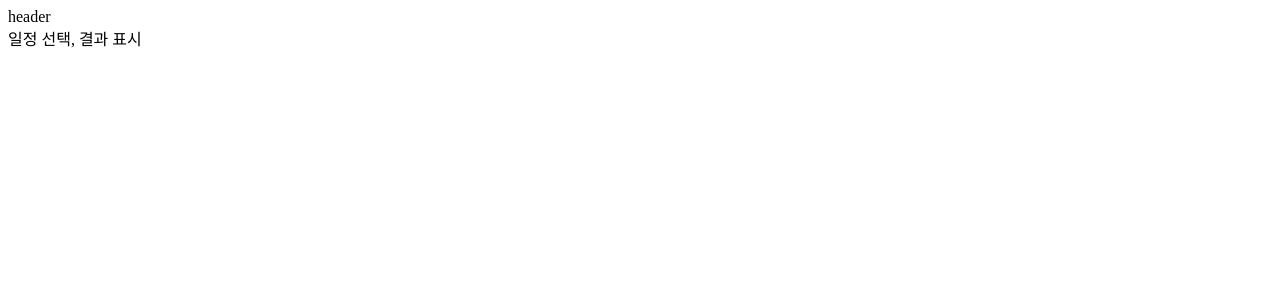
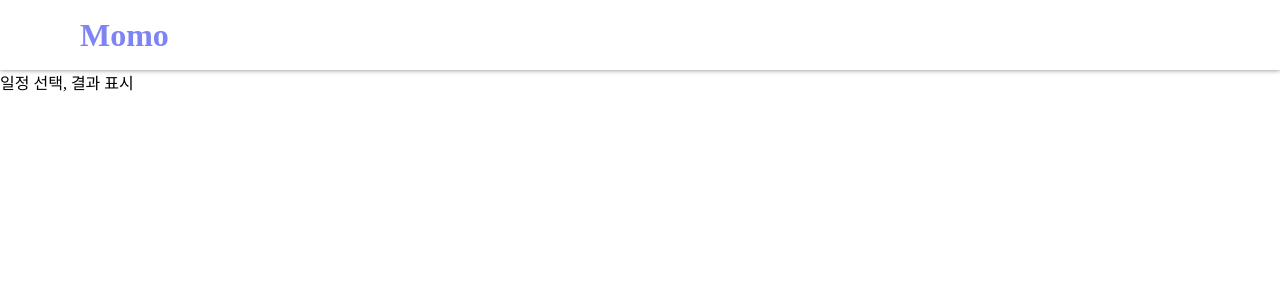
Before and after one commit to Modu-Moija/momo-front, a React (Create React App) app: page /result in a window 1280 px wide. Shown: the top 300 px of the page. Built offline with nearby package versions, Linux system fonts and the light colour scheme.

Commit message:
set scss, make header

```diff
--- a/src/Components/Header.tsx
+++ b/src/Components/Header.tsx
@@ -3,7 +3,9 @@ import React from 'react';
 const Header = () => {
 	const a = 1;
 	return (
-		<div>header</div>
+		<header>
+			<div className="title">Momo</div>
+		</header>
 	);
 };
 
--- a/src/Components/Layout.tsx
+++ b/src/Components/Layout.tsx
@@ -4,7 +4,7 @@ import { Header } from '.';
 const Layout : React.FC = ({children}) => {
 	const a = 1;
 	return (
-		<div>
+		<div id="wrap">
 			<Header />
 			<div id="body-wrap">
 				{children}
--- a/src/Pages/Login.tsx
+++ b/src/Pages/Login.tsx
@@ -1,4 +1,5 @@
 import React from 'react';
+import "../scss/pages/login.scss";
 
 const Login = () => {
 	// 로그인 화면
--- a/src/Pages/Result.tsx
+++ b/src/Pages/Result.tsx
@@ -1,4 +1,5 @@
 import React from 'react';
+import "../scss/pages/result.scss";
 
 const Result = () => {
 	// 일정 선택, 결과 표시
--- a/src/Pages/Setting.tsx
+++ b/src/Pages/Setting.tsx
@@ -1,4 +1,5 @@
 import React from 'react';
+import "../scss/pages/setting.scss";
 
 const Setting = () => {
 	// 일정 생성 화면
--- /dev/null
+++ b/src/scss/base/_mixin.scss
@@ -0,0 +1,13 @@
+@import "./variable";
+
+@mixin desktop {
+	@media screen and (min-width: #{$desktop}) {
+		@content
+	}
+};
+
+@mixin tablet {
+	@media screen and (min-width: #{$tablet}) and (max-width: #{$desktop}) {
+		@content
+	}
+};
--- /dev/null
+++ b/src/scss/base/_reset.scss
@@ -0,0 +1,9 @@
+*{
+	box-sizing: border-box;
+	position: relative;
+}
+html, body, #wrap{
+	margin: 0;
+	padding: 0;
+	width: 100%;
+}
--- /dev/null
+++ b/src/scss/base/_variable.scss
@@ -0,0 +1,12 @@
+$purple : "#7E84F3";
+$mid_purple : "#ADB0F8";
+$light_purple: "#C7CBFF";
+$font_purple : "#43425D";
+$dark_purple : "#525AF1";
+
+$shadow_gray : gray;
+$light_gray : "#CECACA";
+$font_gray : "#C5C5C5";
+
+$desktop : 1024px;
+$tablet : 712px;
--- /dev/null
+++ b/src/scss/component/_header.scss
@@ -0,0 +1,19 @@
+@import "../base/variable";
+@import "../base/mixin";
+
+header{
+	height: 50px;
+	box-shadow: 0 0 5px #{$shadow_gray};
+	display: flex;
+	align-items: center;
+	padding: 0 36px;
+	@include desktop(){
+		height: 70px;
+		padding: 0 80px;
+	}
+	.title{
+		font-size: 2rem;
+		font-weight: 600;
+		color: #{$purple};
+	}
+}
--- /dev/null
+++ b/src/scss/pages/login.scss
@@ -0,0 +1,2 @@
+@import "../base/reset";
+@import "../component/header";
--- /dev/null
+++ b/src/scss/pages/result.scss
@@ -0,0 +1,2 @@
+@import "../base/reset";
+@import "../component/header";
--- /dev/null
+++ b/src/scss/pages/setting.scss
@@ -0,0 +1,2 @@
+@import "../base/reset";
+@import "../component/header";
```
Also changed, not shown: 2 other files (tests, documents, lock files or other folders).
